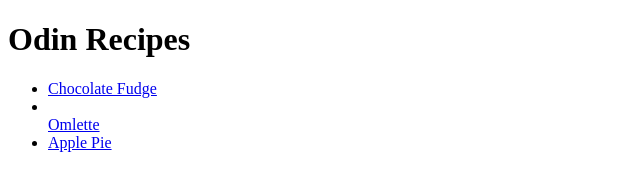
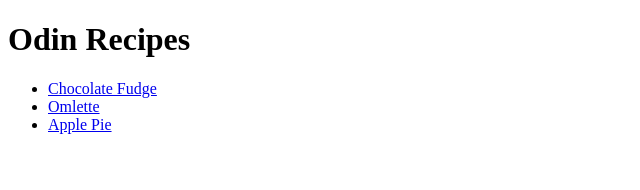
Before and after one commit to SahilP-121022/odin-recipes, a plain HTML site: page index.html in a window 1280 px wide. Shown: the whole page, without its empty margins (0-640 px from the left). Drawn offline with Linux system fonts and the light colour scheme.

Commit message:
Remove extra elements

```diff
--- a/index.html
+++ b/index.html
@@ -7,8 +7,8 @@
     <body>
         <h1>Odin Recipes</h1>
         <ul>
-          <li><a href="recipes/chocolate-fudge.html">Chocolate Fudge</a> </li>
-          <li></li><a href="recipes/omlette.html">Omlette</a></li>
+          <li><a href="recipes/chocolate-fudge.html">Chocolate Fudge</a></li>
+          <li><a href="recipes/omlette.html">Omlette</a></li>
           <li><a href="recipes/apple-pie.html">Apple Pie</a></li>
 
     </body>
```
